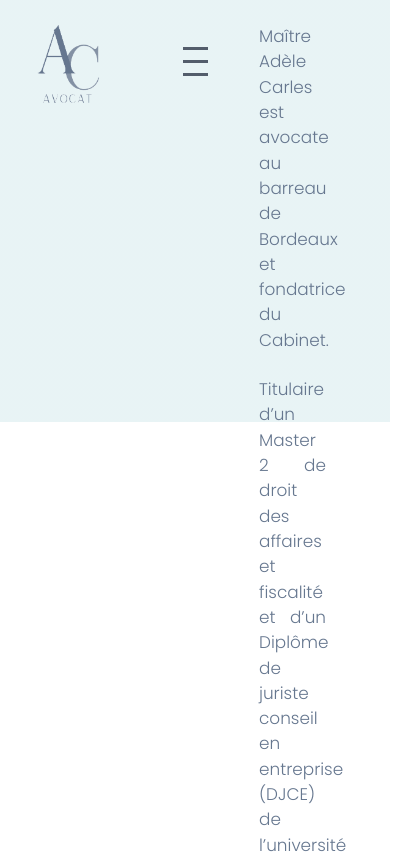
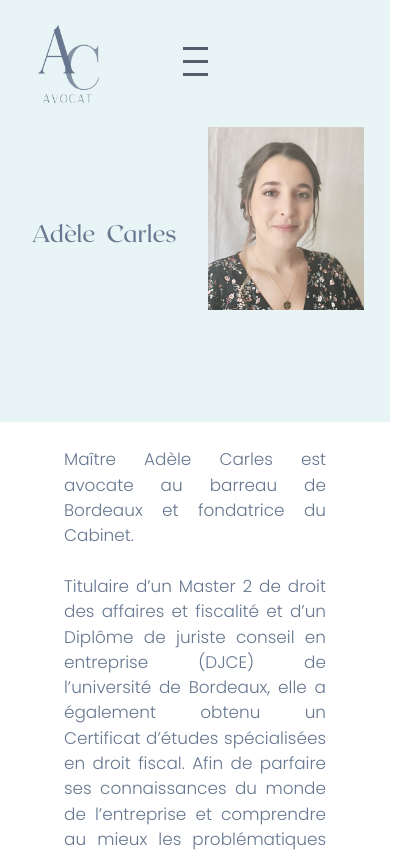
Before and after one commit to PierreScheibling/CarlesAdeleWS, a Next.js app: page /presentation in a window 390 px wide. Shown: the top 854 px of the page, 419 px wide, since content can reach past the window. Built offline with nearby package versions, Linux system fonts and the light colour scheme.

Commit message:
add media query for presentation

```diff
--- a/styles/presentationStyles.js
+++ b/styles/presentationStyles.js
@@ -24,6 +24,9 @@ export const PresentationContent = styled(motion.div)`
     display: flex;
     justify-content: center;
     align-items: center;
+    @media (max-width: 850px) {
+        flex-direction: column;
+    }
 `;
 
 export const LeftSide = styled(motion.div)`
@@ -39,6 +42,19 @@ export const LeftSide = styled(motion.div)`
         object-fit: cover;
         opacity: 0.8;
     }
+    @media (max-width: 850px) {
+      align-items: flex-start;
+      justify-content: space-evenly;
+      min-height: 50vh;
+        width: 100%;
+        margin-top: 0vh;
+        .photoAdCl {
+          width: clamp(5%, 25vh, 40%);
+          height: clamp(5%, 45vh, 40%);
+          object-fit: cover;
+          opacity: 0.8;
+      }
+    }
 `;
 
 export const Name = styled(motion.div)`
@@ -50,6 +66,13 @@ export const Name = styled(motion.div)`
     font-weight: lighter;
     font-size: clamp(1.5rem,  6vw, 10rem);
     color: var(--grey);
+  }
+  @media (max-width: 850px) {
+    width: 40%;
+    flex-direction: row;
+    justify-content: space-around;
+    align-items: center;
+    height: 25vh;
   }
 `;
 
@@ -63,4 +86,10 @@ export const RightSide = styled(motion.div)`
         margin: 1.5rem 0;
         color: var(--grey);
     }
+    @media (max-width: 850px) {
+        width: 100%;
+        p{
+            margin: clamp(0.2rem, 3vh, 8rem) 0;
+        }
+    }
 `;
```
